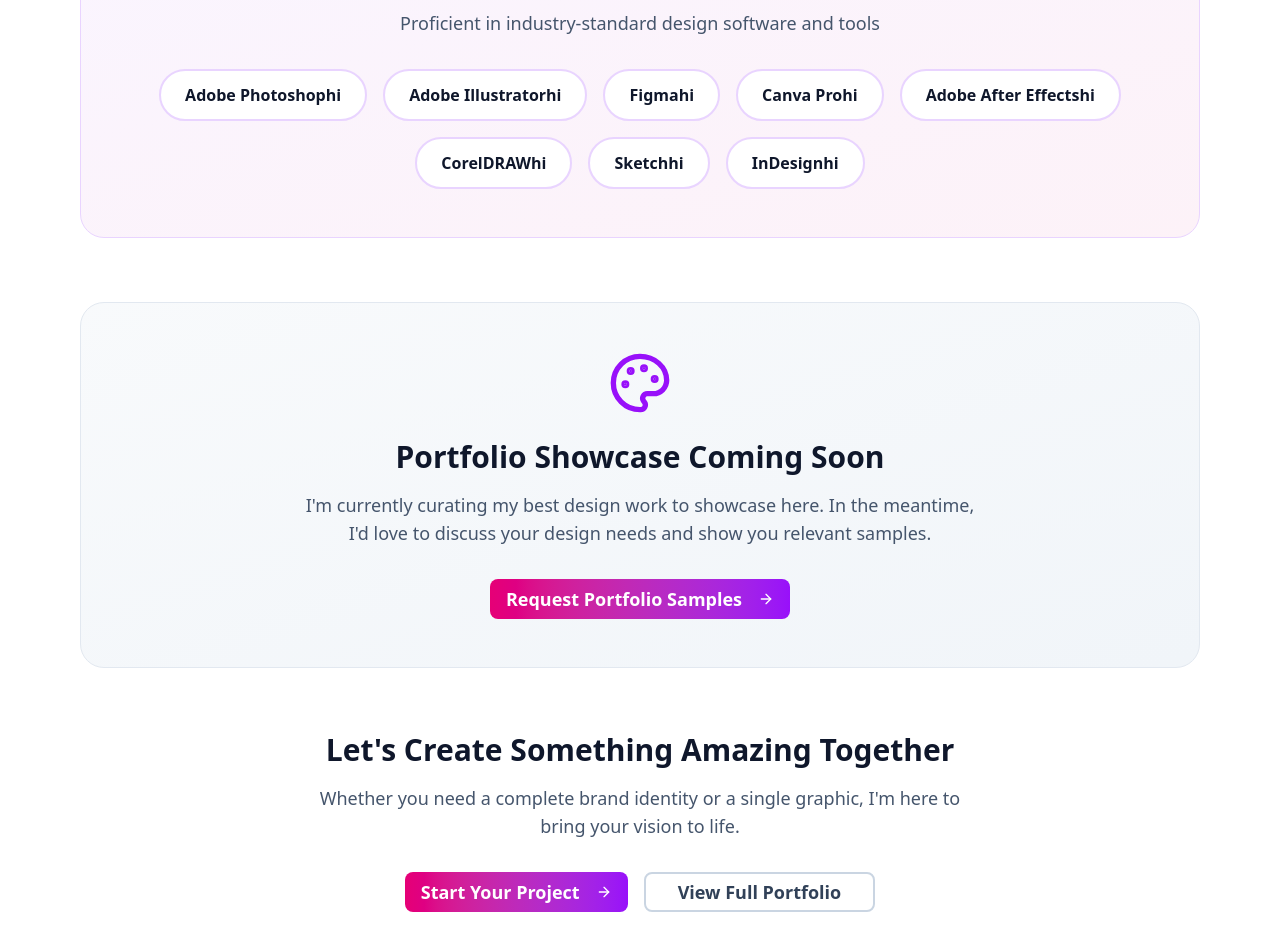
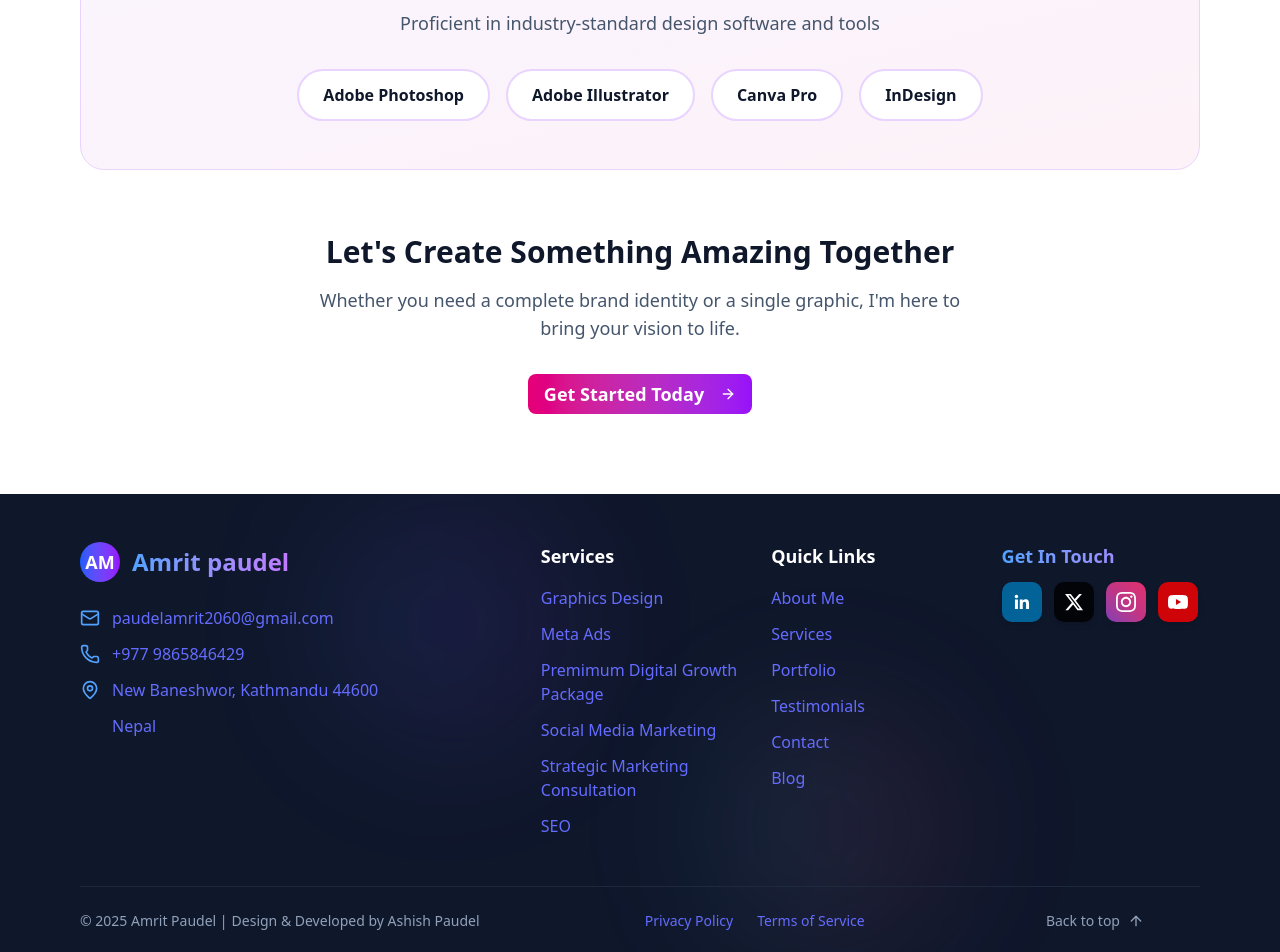
Before and after one commit to ashishpaudel123/AmritPaudel, a React (Vite) app: page /portfolio/graphics-design in a window 1280 px wide. Shown: the part 3640-4592 px from the top of the page. Built offline with nearby package versions, Linux system fonts and the light colour scheme.

Commit message:
fix: refactor GraphicsDesignPortfolio for improved code readability and consistency

```diff
--- a/src/components/graphics-design-portfolio.tsx
+++ b/src/components/graphics-design-portfolio.tsx
@@ -1,20 +1,18 @@
-import { useState } from "react"
-import { Button } from "./ui/button"
-import { Badge } from "./ui/badge"
-import {
-  ArrowLeft,
-  ArrowRight,
-  Palette
-} from "lucide-react"
-import { useContactModal } from "../hooks/use-contact-modal"
+import { useState } from "react";
+import { Button } from "./ui/button";
+import { Badge } from "./ui/badge";
+import { ArrowLeft, ArrowRight, Palette } from "lucide-react";
+import { useContactModal } from "../hooks/use-contact-modal";
 
 interface GraphicsDesignPortfolioProps {
-  onBack: () => void
+  onBack: () => void;
 }
 
-export function GraphicsDesignPortfolio({ onBack }: GraphicsDesignPortfolioProps) {
-  const { openModal } = useContactModal()
-  const [selectedCategory, setSelectedCategory] = useState("all")
+export function GraphicsDesignPortfolio({
+  onBack,
+}: GraphicsDesignPortfolioProps) {
+  const { openModal } = useContactModal();
+  const [selectedCategory, setSelectedCategory] = useState("all");
 
   const categories = [
     { id: "all", label: "All Designs" },
@@ -27,7 +25,7 @@
     // { id: "marketing", label: "Marketing Materials" },
     // { id: "packaging", label: "Packaging Design" },
     // { id: "illustration", label: "Illustration" },
-  ]
+  ];
 
   // Sample portfolio items - replace with real data
   const portfolioItems = [
@@ -36,181 +34,181 @@
       category: "consultancy",
       title: "Education Consultancy Brand",
       image: "/hiring/1.png",
-      description: "Complete branding for education consultancy"
+      description: "Complete branding for education consultancy",
     },
     {
       id: 2,
       category: "recruitment",
       title: "Recruitment Agency Poster",
       image: "/hiring/2.png",
-      description: "Hiring campaign poster design"
+      description: "Hiring campaign poster design",
     },
     {
       id: 3,
       category: "consultancy",
       title: "Education Consultancy Brand",
       image: "/hiring/3.png",
-      description: "Complete branding for education consultancy"
+      description: "Complete branding for education consultancy",
     },
     {
       id: 4,
       category: "ceremony",
       title: "Wedding Ceremony Design",
       image: "/hiring/4.png",
-      description: "Wedding invitation and ceremony graphics"
+      description: "Wedding invitation and ceremony graphics",
     },
     {
       id: 5,
       category: "consultancy",
       title: "Tech Startup Logo",
       image: "/hiring/5.png",
-      description: "Modern logo design for tech company"
+      description: "Modern logo design for tech company",
     },
     {
       id: 6,
       category: "consultancy",
       title: "Instagram Feed Design",
       image: "/hiring/6.png",
-      description: "Cohesive Instagram feed layout"
+      description: "Cohesive Instagram feed layout",
     },
     {
       id: 7,
       category: "consultancy",
       title: "Product Brochure",
       image: "/hiring/7.png",
-      description: "Tri-fold marketing brochure"
+      description: "Tri-fold marketing brochure",
     },
     {
       id: 8,
       category: "social-media",
       title: "Mobile App Interface",
       image: "/hiring/8.png",
-      description: "User interface design for mobile app"
+      description: "User interface design for mobile app",
     },
     {
       id: 9,
       category: "consultancy",
       title: "Product Packaging",
       image: "/hiring/9.png",
-      description: "Consumer product packaging design"
+      description: "Consumer product packaging design",
     },
     {
       id: 10,
       category: "recruitment",
       title: "Custom Illustrations",
       image: "/hiring/10.png",
-      description: "Hand-drawn digital illustrations"
+      description: "Hand-drawn digital illustrations",
     },
     {
       id: 11,
       category: "recruitment",
       title: "Data Visualization",
       image: "/hiring/11.png",
-      description: "Infographic for business presentation"
+      description: "Infographic for business presentation",
     },
     {
       id: 12,
       category: "social-media",
       title: "Tihar Festival Design",
       image: "/hiring/12.png",
-      description: "Festival celebration graphics"
+      description: "Festival celebration graphics",
     },
     {
       id: 13,
       category: "festival",
       title: "Festival Design 1",
       image: "/festival/1.jpeg",
-      description: "Festival celebration design"
+      description: "Festival celebration design",
     },
     {
       id: 14,
       category: "festival",
       title: "Festival Design 2",
       image: "/festival/2.jpeg",
-      description: "Festival greeting graphics"
+      description: "Festival greeting graphics",
     },
     {
       id: 15,
       category: "festival",
       title: "Festival Design 3",
       image: "/festival/3.jpeg",
-      description: "Festival celebration artwork"
+      description: "Festival celebration artwork",
     },
     {
       id: 16,
       category: "festival",
       title: "Festival Design 4",
       image: "/festival/4.jpeg",
-      description: "Festival promotional design"
+      description: "Festival promotional design",
     },
     {
       id: 17,
       category: "festival",
       title: "Festival Design 5",
       image: "/festival/5.jpeg",
-      description: "Festival social media post"
+      description: "Festival social media post",
     },
     {
       id: 18,
       category: "festival",
       title: "Festival Design 6",
       image: "/festival/6.jpeg",
-      description: "Festival greeting card"
+      description: "Festival greeting card",
     },
     {
       id: 19,
       category: "festival",
       title: "Festival Design 7",
       image: "/festival/7.jpeg",
-      description: "Festival celebration banner"
+      description: "Festival celebration banner",
     },
     {
       id: 20,
       category: "festival",
       title: "Festival Design 8",
       image: "/festival/8.jpeg",
-      description: "Festival promotional material"
+      description: "Festival promotional material",
     },
     {
       id: 21,
       category: "festival",
       title: "Festival Design 9",
       image: "/festival/9.jpeg",
-      description: "Festival celebration graphics"
+      description: "Festival celebration graphics",
     },
     {
       id: 22,
       category: "festival",
       title: "Festival Design 10",
       image: "/festival/10.jpeg",
-      description: "Festival social media design"
+      description: "Festival social media design",
     },
     {
       id: 23,
       category: "festival",
       title: "Festival Design 11",
       image: "/festival/11.jpeg",
-      description: "Festival greeting design"
-    }
-  ]
+      description: "Festival greeting design",
+    },
+  ];
 
-  const filteredItems = selectedCategory === "all"
+  const filteredItems =
+    selectedCategory === "all"
       ? portfolioItems
-    : portfolioItems.filter(item => item.category === selectedCategory)
+      : portfolioItems.filter((item) => item.category === selectedCategory);
 
   const skills = [
     "Adobe Photoshop",
     "Adobe Illustrator",
-    "Figma",
     "Canva Pro",
-    "Adobe After Effects",
-    "CorelDRAW",
-    "Sketch",
-    "InDesign"
-  ]
+    "InDesign",
+  ];
 
   return (
-    <section id="graphics-design" className=" pt-10 pb-20 bg-white dark:bg-slate-900 relative overflow-hidden min-h-screen">
+    <section
+      id="graphics-design"
+      className=" pt-10 pb-20 bg-white dark:bg-slate-900 relative overflow-hidden min-h-screen"
+    >
       {/* Background Elements */}
       <div className="absolute inset-0">
         <div className="absolute top-1/4 right-1/4 w-96 h-96 bg-gradient-to-r from-pink-400/10 to-purple-500/10 rounded-full blur-3xl"></div>
@@ -236,11 +234,15 @@
           </Badge>
           <h2 className="text-4xl md:text-5xl font-bold text-slate-900 dark:text-white mb-6">
             Creative Design
-            <span className="bg-gradient-to-r from-pink-600 to-purple-600 bg-clip-text text-transparent"> Portfolio</span>
+            <span className="bg-gradient-to-r from-pink-600 to-purple-600 bg-clip-text text-transparent">
+              {" "}
+              Portfolio
+            </span>
           </h2>
           <p className="text-xl text-slate-600 dark:text-slate-300 max-w-3xl mx-auto">
-            Transforming ideas into stunning visual experiences. Explore my design work across
-            branding, marketing materials, and digital content.
+            Transforming ideas into stunning visual experiences. Explore my
+            design work across branding, marketing materials, and digital
+            content.
           </p>
         </div>
 
@@ -250,7 +252,9 @@
             {categories.map((category) => (
               <Button
                 key={category.id}
-                variant={selectedCategory === category.id ? "default" : "outline"}
+                variant={
+                  selectedCategory === category.id ? "default" : "outline"
+                }
                 onClick={() => setSelectedCategory(category.id)}
                 className={`${
                   selectedCategory === category.id
@@ -290,7 +294,7 @@
               {/* Category Badge */}
               <div className="absolute top-3 left-3">
                 <Badge className="bg-white/90 text-slate-800 text-xs backdrop-blur-sm">
-                  {categories.find(c => c.id === item.category)?.label}
+                  {categories.find((c) => c.id === item.category)?.label}
                 </Badge>
               </div>
             </div>
@@ -327,31 +331,9 @@
                 key={index}
                 className="px-6 py-3 text-base bg-white dark:bg-slate-800 text-slate-900 dark:text-white border-2 border-purple-200 dark:border-purple-700 hover:border-purple-500 dark:hover:border-purple-400 transition-all duration-300 hover:scale-110"
               >
-                {skill}hi
+                {skill}
               </Badge>
             ))}
-          </div>
-        </div>
-
-        {/* Featured Work Placeholder */}
-        <div className="bg-gradient-to-br from-slate-50 to-slate-100 dark:from-slate-800 dark:to-slate-900 rounded-3xl p-8 md:p-12 mb-16 border border-slate-200 dark:border-slate-700">
-          <div className="text-center">
-            <Palette className="w-16 h-16 mx-auto mb-6 text-purple-600 dark:text-purple-400" />
-            <h3 className="text-2xl md:text-3xl font-bold text-slate-900 dark:text-white mb-4">
-              Portfolio Showcase Coming Soon
-            </h3>
-            <p className="text-lg text-slate-600 dark:text-slate-300 mb-8 max-w-2xl mx-auto">
-              I'm currently curating my best design work to showcase here. In the meantime,
-              I'd love to discuss your design needs and show you relevant samples.
-            </p>
-            <Button
-              size="lg"
-              onClick={() => openModal("View Design Portfolio")}
-              className="bg-gradient-to-r from-pink-600 to-purple-600 hover:from-pink-700 hover:to-purple-700 text-white px-8 py-3 text-lg font-semibold"
-            >
-              Request Portfolio Samples
-              <ArrowRight className="w-5 h-5 ml-2" />
-            </Button>
           </div>
         </div>
 
@@ -361,7 +343,8 @@
             Let's Create Something Amazing Together
           </h3>
           <p className="text-lg text-slate-600 dark:text-slate-300 mb-8 max-w-2xl mx-auto">
-            Whether you need a complete brand identity or a single graphic, I'm here to bring your vision to life.
+            Whether you need a complete brand identity or a single graphic, I'm
+            here to bring your vision to life.
           </p>
           <div className="flex flex-col sm:flex-row gap-4 justify-center">
             <Button
@@ -369,20 +352,12 @@
               onClick={() => openModal("Start Design Project")}
               className="bg-gradient-to-r from-pink-600 to-purple-600 hover:from-pink-700 hover:to-purple-700 text-white px-8 py-3 text-lg font-semibold"
             >
-              Start Your Project
+              Get Started Today
               <ArrowRight className="w-5 h-5 ml-2" />
-            </Button>
-            <Button
-              size="lg"
-              variant="outline"
-              onClick={() => openModal("View Full Portfolio")}
-              className="px-8 py-3 text-lg font-semibold border-2 hover:bg-purple-50 dark:hover:bg-purple-900/20"
-            >
-              View Full Portfolio
             </Button>
           </div>
         </div>
       </div>
     </section>
-  )
+  );
 }
```
Lines whose indentation alone changed are shown as unchanged.
